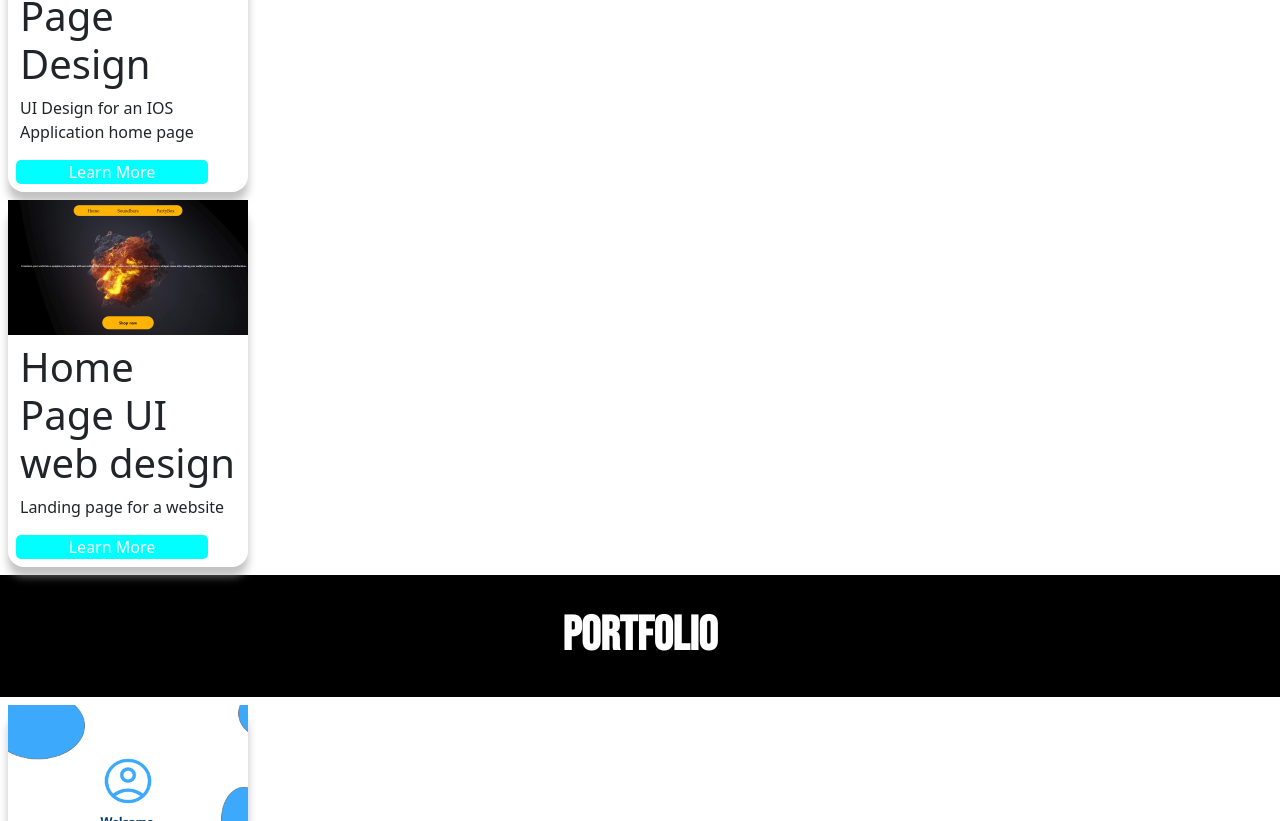
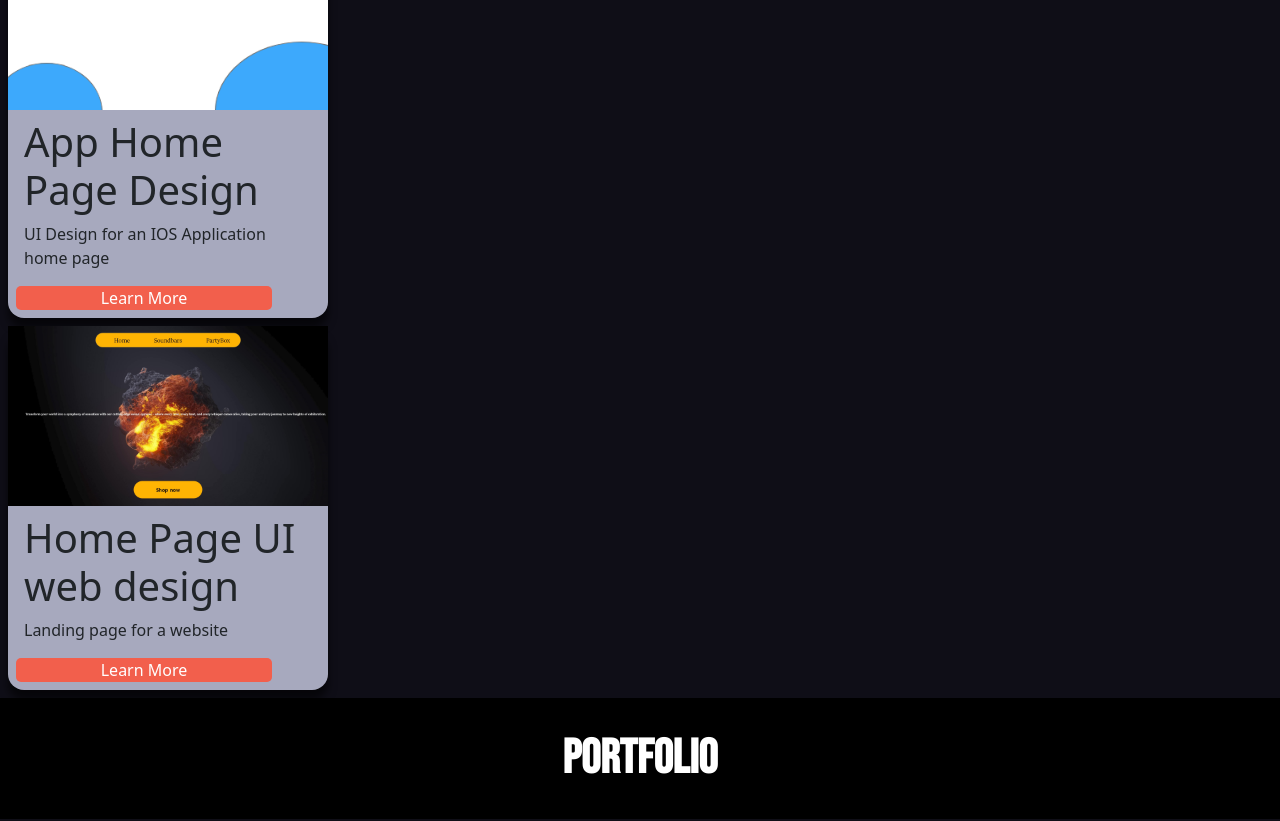
Before and after one commit to ary4nsinha/saas-biz-website, a React (Create React App) app: page /portfolio in a window 1280 px wide. Shown: the part 3339-4160 px from the top of the page. Built offline with nearby package versions, Linux system fonts and the light colour scheme.

Commit message:
update
smol update

```diff
--- a/src/components/cards/cards.css
+++ b/src/components/cards/cards.css
@@ -1,11 +1,11 @@
 .card-container{
-    width: 15rem;
+    width: 20rem;
     border-radius: 1rem;
-    box-shadow: 0px 10px 8px #9999;
+    box-shadow: 0px 10px 8px #00000099;
     display: flex;
     flex-direction: column;
     margin: 0.5rem;
-    background-color: white;
+    background-color: #a7a9be;
     height: fit-content;
 }
 
@@ -23,7 +23,7 @@
     text-align: center;
     width: 80%;
     border-radius: 5px;
-    background-color: aqua;
+    background-color: #f25f4c;
     color: white;
     margin: 0.5rem;
     text-decoration: none;
--- a/src/pages/portfolioPage/Portfolio.jsx
+++ b/src/pages/portfolioPage/Portfolio.jsx
@@ -6,11 +6,11 @@ import '../portfolioPage/index.css';
 
 const portfolio = () => {
   return (
-    <div>
+    <div className="portfolio-page">
       <div className="top-shota">
         <h1>PORTFOLIO</h1>
       </div>
-      <div>
+      <div className="cards">
       <Card
         title="App Home Page Design"
         description="UI Design for an IOS Application home page"
--- a/src/pages/portfolioPage/index.css
+++ b/src/pages/portfolioPage/index.css
@@ -1,3 +1,12 @@
+.portfolio-page{
+  background-color: #0f0e17;
+}
+
+.cards{
+  align-items: center;
+}
+
+
 .top-shota h1{
     color: rgb(255, 255, 255);
     background-color:rgb(0, 0, 0);
```
